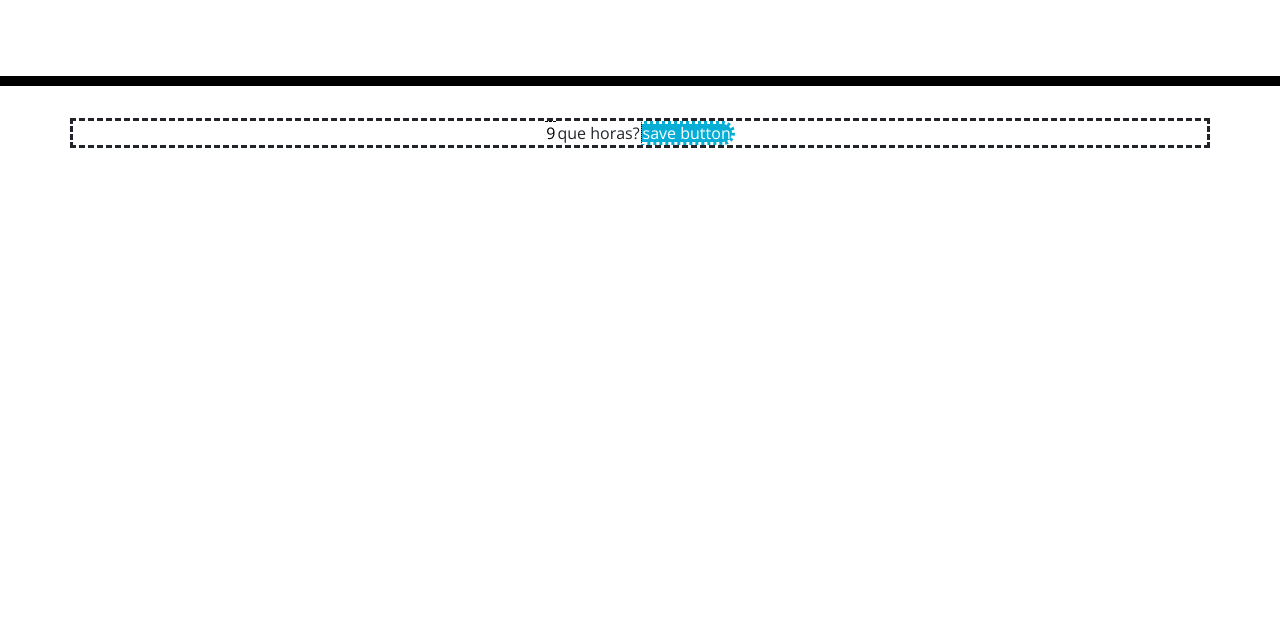
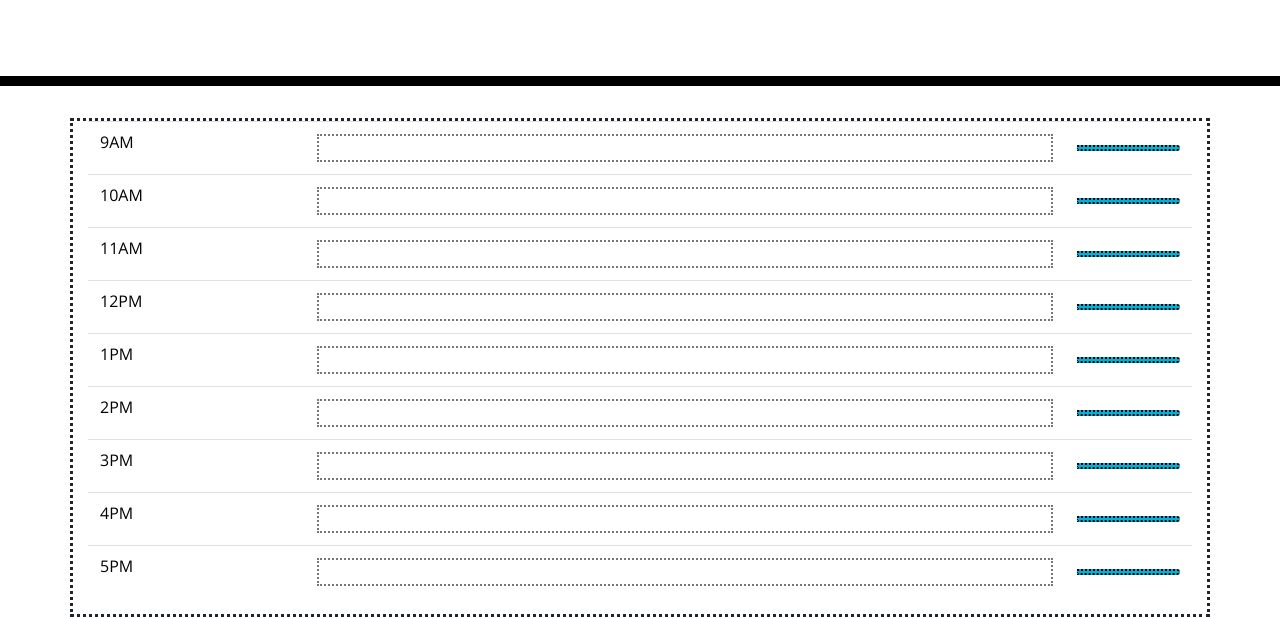
Before and after one commit to minkyukr/Schedule, a plain HTML site: page index.html in a window 1280 px wide. Shown: the part 182-800 px from the top of the page. Drawn offline with nearby package versions, Linux system fonts and the light colour scheme.

Commit message:
some changes in the schedule project

```diff
--- a/Assets/script.js
+++ b/Assets/script.js
@@ -1,38 +1,38 @@
 
 
-function settingTable (time) {
-  var targetDiv = document.querySelector('.container');
-  //selecting where to put
-  var newTable = document.createElement('tr');
-  //creating an element to put in container
-  newTable.setAttribute('id', 'tableRows')
-  //setting the attributes in order to add columns to it.
-  targetDiv.appendChild(newTable);
-  //appending it to container.
+// function settingTable (time) {
+//   var targetDiv = document.querySelector('.container');
+//   //selecting where to put
+//   var newTable = document.createElement('tr');
+//   //creating an element to put in container
+//   newTable.setAttribute('id', 'tableRows')
+//   //setting the attributes in order to add columns to it.
+//   targetDiv.appendChild(newTable);
+//   //appending it to container.
 
-  var targetTable = document.querySelector('#tableRows');
-  //select tableRows to add the follow columns.
+//   var targetTable = document.querySelector('#tableRows');
+//   //select tableRows to add the follow columns.
 
-  var dateTd = document.createElement('td');
-  var inputTd = document.createElement('td');
-  var saveTd = document.createElement('td');
-  //creating tds
+//   var dateTd = document.createElement('td');
+//   var inputTd = document.createElement('td');
+//   var saveTd = document.createElement('td');
+//   //creating tds
 
-  dateTd.textContent = time;
-  inputTd.textContent ='que horas?';
-  saveTd.textContent ='save button';
+//   dateTd.textContent = time;
+//   inputTd.textContent ='que horas?';
+//   saveTd.textContent ='save button';
 
-  dateTd.setAttribute('class', 'hour');
-  inputTd.setAttribute('class', 'description');
-  //not sure if it is the correct class target from css.
-  saveTd.setAttribute('class', 'saveBtn');
+//   dateTd.setAttribute('class', 'hour');
+//   inputTd.setAttribute('class', 'description');
+//   //not sure if it is the correct class target from css.
+//   saveTd.setAttribute('class', 'saveBtn');
 
-  //setting attributes for css later on
+//   //setting attributes for css later on
 
-  tableRows.appendChild(dateTd);
-  tableRows.appendChild(inputTd);
-  tableRows.appendChild(saveTd);
-  //appending everything to tableRows
-}
+//   tableRows.appendChild(dateTd);
+//   tableRows.appendChild(inputTd);
+//   tableRows.appendChild(saveTd);
+//   //appending everything to tableRows
+// }
 
-settingTable(9)
+// settingTable(9)
--- a/Assets/style.css
+++ b/Assets/style.css
@@ -23,17 +23,13 @@ textarea{
 
 .description{
   white-space: pre-wrap;
+  border-style: dotted;
+  width: 100%;
 }
 
 .time-block{
   text-align: center;
   border-radius: 15px;
-}
-
-.row {
-  white-space: pre-wrap;
-  height: 80px;
-  border-top: 1px solid white;;
 }
 
 .hour {
@@ -64,6 +60,8 @@ textarea{
   background-color: #06AED5;
   color: white;
   border-style: dotted;
+  height: 100%;
+  width: 100%;
 }
 
 .saveBtn i:hover {
@@ -72,7 +70,5 @@ textarea{
 }
 
 .container {
-  display: flex;
-  justify-content: center;
-  border-style: dashed;
+  border-style: dotted;
 }
--- a/index.html
+++ b/index.html
@@ -4,10 +4,7 @@
     <meta charset="UTF-8" />
     <meta name="viewport" content="width=device-width, initial-scale=1.0" />
     <meta http-equiv="X-UA-Compatible" content="ie=edge" />
-    <link
-      rel="stylesheet"
-      href="https://stackpath.bootstrapcdn.com/bootstrap/4.3.1/css/bootstrap.min.css"
-    />
+    <link rel="stylesheet" href="https://stackpath.bootstrapcdn.com/bootstrap/4.3.1/css/bootstrap.min.css" integrity="sha384-ggOyR0iXCbMQv3Xipma34MD+dH/1fQ784/j6cY/iJTQUOhcWr7x9JvoRxT2MZw1T" crossorigin="anonymous">
     <link
       rel="stylesheet"
       href="https://use.fontawesome.com/releases/v5.8.1/css/all.css"
@@ -29,9 +26,56 @@
       <p id="currentDay" class="lead"></p>
     </header>
     <div class="container">
-      <!-- Timeblocks go here -->
+        <table class="table">
+            <tbody>
+              <tr>
+                <td scope="row" class="hour">9AM</td>
+                <td><input type="text" class="description"></td>
+                <td><button class="saveBtn"></button></td>
+              </tr>
+              <tr>
+                <td scope="row" class="hour">10AM</td>
+                <td><input type="text" class="description"></td>
+                <td><button class="saveBtn"></button></td>
+              </tr>
+              <tr>
+                <td scope="row" class="hour">11AM</td>
+                <td><input type="text" class="description"></td>
+                <td><button class="saveBtn"></button></td>
+              </tr>
+              <tr>
+                <td scope="row" class="hour">12PM</td>
+                <td><input type="text" class="description"></td>
+                <td><button class="saveBtn"></button></td>
+              </tr>
+              <tr>
+                <td scope="row" class="hour">1PM</td>
+                <td><input type="text" class="description"></td>
+                <td><button class="saveBtn"></button></td>
+              </tr>
+              <tr>
+                <td scope="row" class="hour">2PM</td>
+                <td><input type="text" class="description"></td>
+                <td><button class="saveBtn"></button></td>
+              </tr>
+              <tr>
+                <td scope="row" class="hour">3PM</td>
+                <td><input type="text" class="description"></td>
+                <td><button class="saveBtn"></button></td>
+              </tr>
+              <tr>
+                <td scope="row" class="hour">4PM</td>
+                <td><input type="text" class="description"></td>
+                <td><button class="saveBtn"></button></td>
+              </tr><tr>
+                <td scope="row" class="hour">5PM</td>
+                <td><input type="text" class="description"></td>
+                <td><button class="saveBtn"></button></td>
+              </tr>
+
+            </tbody>
+          </table>
     </div>
-
     <script src="https://code.jquery.com/jquery-3.4.1.min.js"></script>
     <script src="assets/script.js"></script>
     <script src="https://cdnjs.cloudflare.com/ajax/libs/moment.js/2.24.0/moment.min.js"></script>
```
Also changed, not shown: 2 other files.
